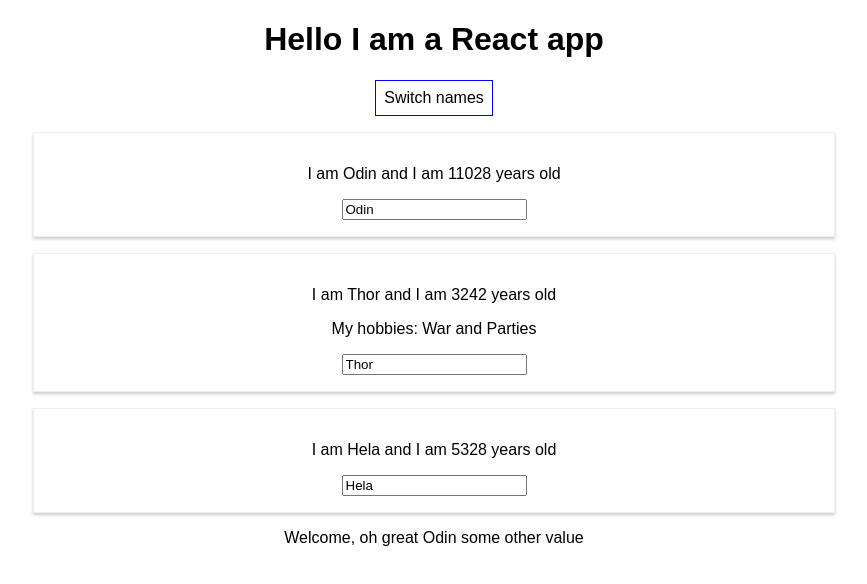
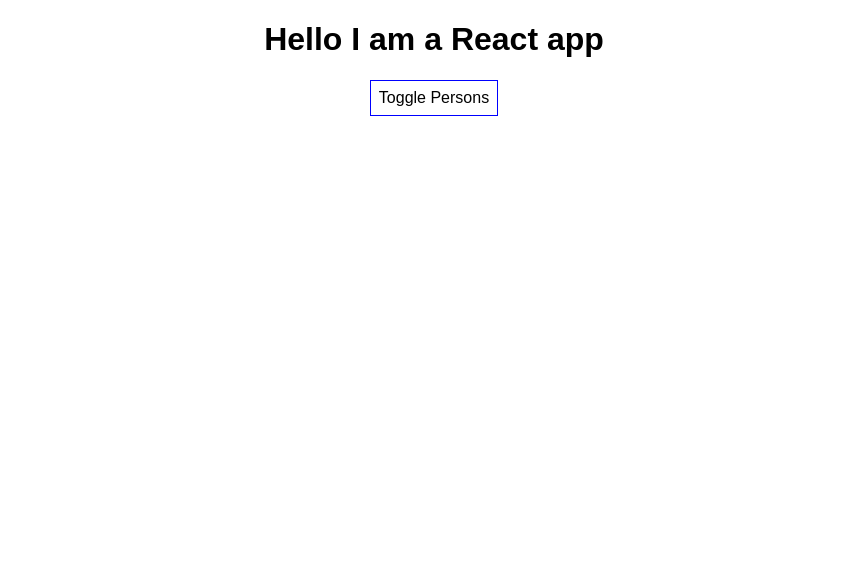
Before and after one commit to Memnoc/React-course, a React (Create React App) app in the folder React-basics/react-basics/: page / in a window 1280 px wide. Shown: the top 584 px of the page, without its empty margins (206-1073 px from the left). Built offline with nearby package versions, Linux system fonts and the light colour scheme.

Commit message:
new: ternary operator and lists

```diff
--- a/React-basics/react-basics/src/App.js
+++ b/React-basics/react-basics/src/App.js
@@ -13,7 +13,8 @@
     otherState: 'some other value',
     welcome: [
       { greeting: 'Welcome, oh great', name: '', test: ''}
-    ]
+    ],
+    showPersons: false
   }
 
   switchNameHandler = (newName) => {
@@ -36,6 +37,13 @@
     })
   }
 
+  togglePersonHandler = () => {
+    const doesShow = this.state.showPersons;
+    this.setState({
+      showPersons: !doesShow
+      })
+  }
+
   render() {
 
     const style = {
@@ -50,7 +58,9 @@
         <h1>Hello I am a React app</h1>
         <button
         style={style}
-        onClick={() => this.switchNameHandler('Odiiiiiinnnnn!')}>Switch names</button>
+        onClick={this.togglePersonHandler}>Toggle Persons</button>
+        { this.state.showPersons ?
+          <div>
         <Person
          name = {this.state.person[0].name} age={this.state.person[0].age}  />
         <Person
@@ -62,6 +72,8 @@
          age = {this.state.person[2].age}
          click = {this.switchNameHandler.bind(this, 'No! It is Odin')} />
         <Welcome greeting = {this.state.welcome[0].greeting}  name = {this.state.person[0].name} test= {this.state.otherState} />
+        </div> : null
+        }
       </div>
     );
   }
```
